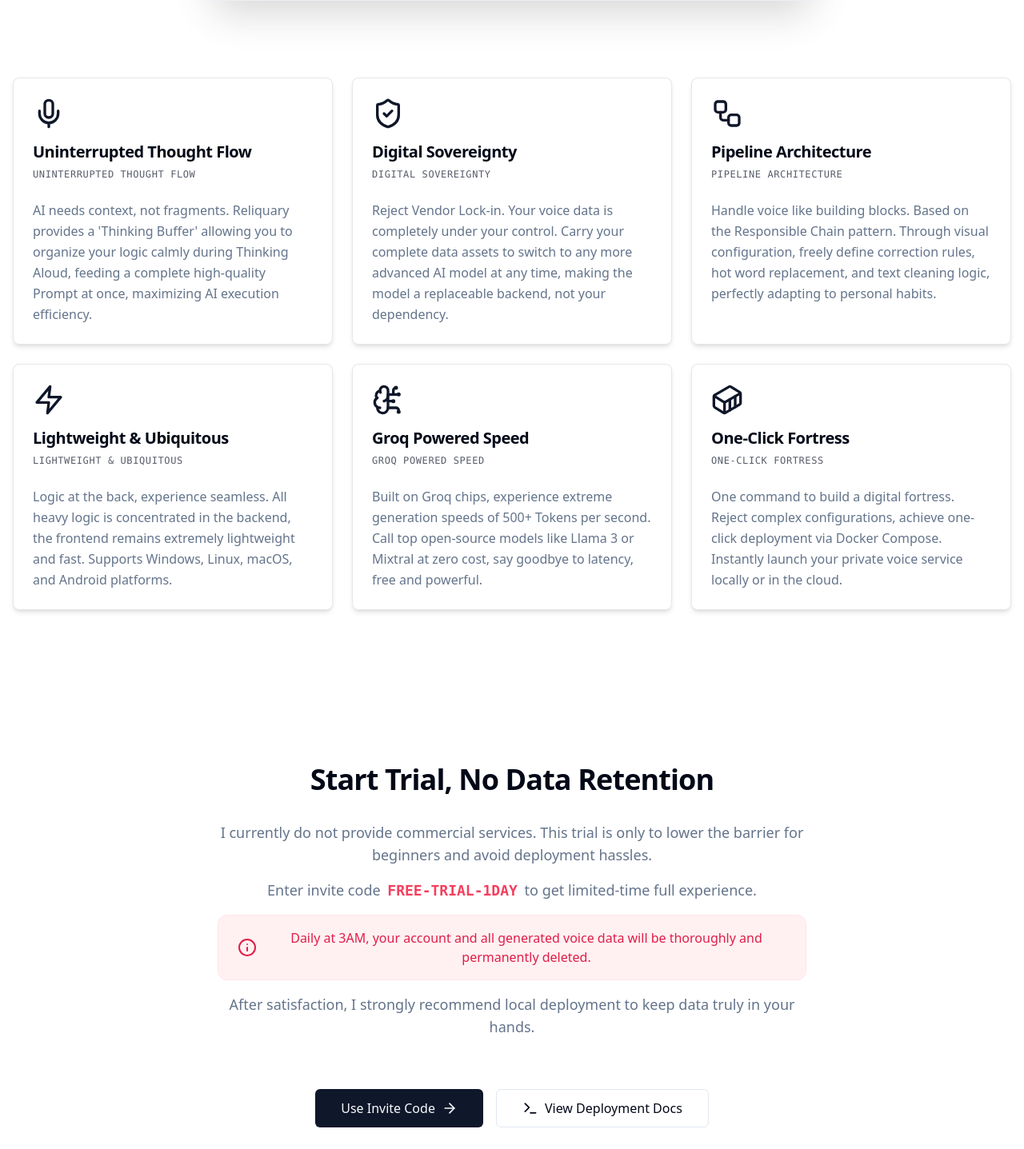
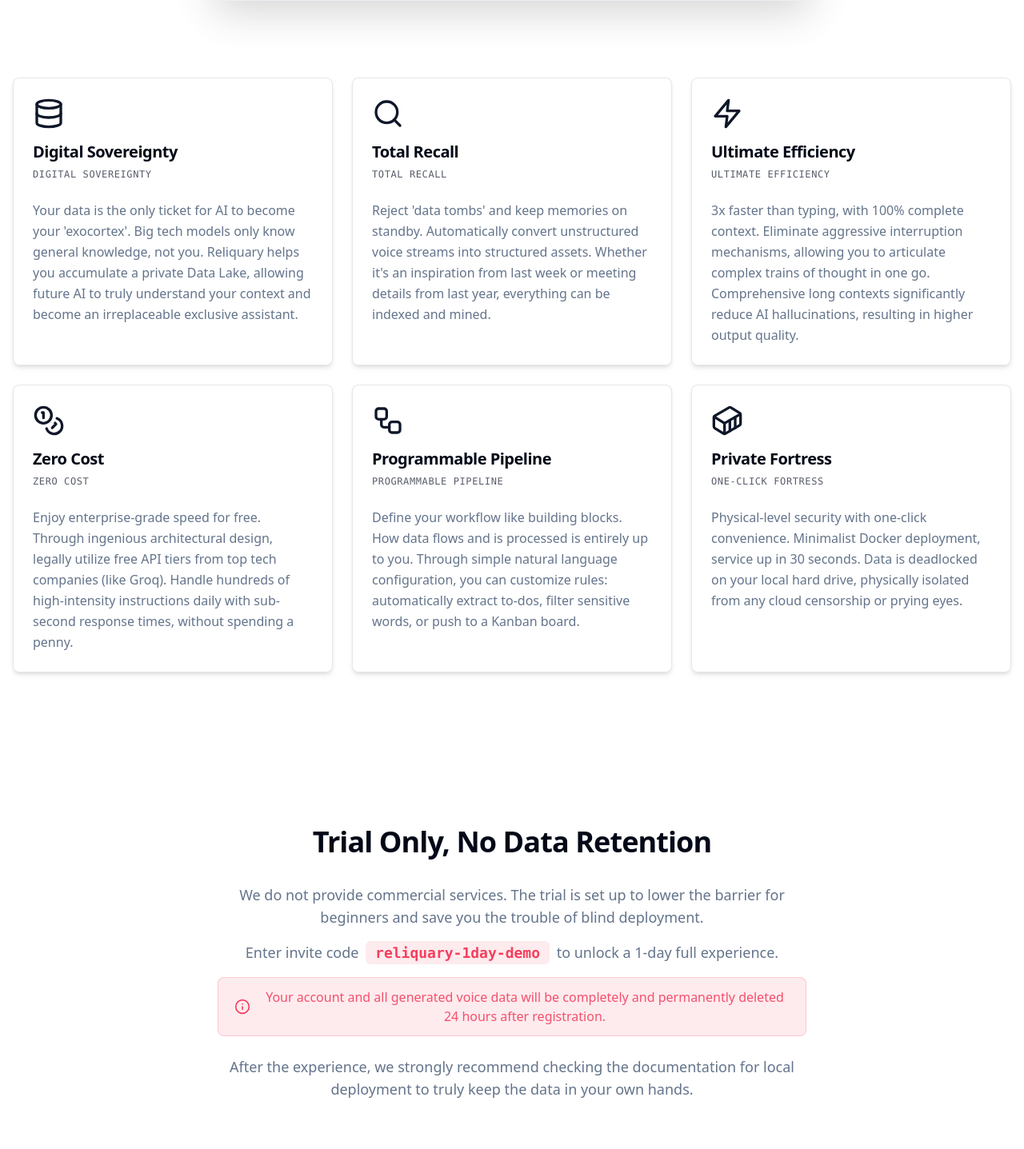
Before and after one commit to SentimentalK/Reliquary, a React (Vite) app in the folder web/: page / in a window 1280 px wide. Shown: the part 1093-2530 px from the top of the page at 80% size. Built offline with nearby package versions, Linux system fonts and the light colour scheme.

Commit message:
update home page

```diff
--- a/web/src/locales/en.json
+++ b/web/src/locales/en.json
@@ -1,7 +1,7 @@
 {
   "layout": {
-    "dashboard": "Dashboard",
-    "logs": "Time Machine",
+    "dashboard": "Device Management",
+    "logs": "History",
     "docs": "Documentation",
     "logout": "Log out",
     "toggleLanguage": "English",
@@ -43,7 +43,7 @@
     "noDevicesDesc": "Start a Reliquary client to see it here"
   },
   "history": {
-    "title": "Time Machine",
+    "title": "History",
     "subtitle": "View voice recognition history",
     "errorLoad": "Failed to load logs, please check backend API",
     "noRecords": "No records found",
@@ -120,54 +120,54 @@
   },
   "landing": {
     "heroTitle": "Reliquary",
-    "heroSubtitle": "Reclaim Your",
-    "heroSubtitleStrong": "Digital Sovereignty",
-    "heroDesc": "A local-first, completely free, Chain of Responsibility based AI voice interface.",
-    "heroDesc2": "Let data return to its source, let thinking be uninterrupted.",
+    "heroSubtitle": "Build Your",
+    "heroSubtitleStrong": "Digital Phylactery",
+    "heroDesc": "A self-hosted Personal Digital Asset I/O Protocol.",
+    "heroDesc2": "More than just speech-to-text; it's about reserving your Core Data Assets for the future.",
     "version": "v1.0.0 Stable Available",
     "download": "Download Client",
     "docker": "Docker Deploy",
     "features": {
-      "mic": {
-        "title": "Uninterrupted Thought Flow",
-        "desc": "AI needs context, not fragments. Reliquary provides a 'Thinking Buffer' allowing you to organize your logic calmly during Thinking Aloud, feeding a complete high-quality Prompt at once, maximizing AI execution efficiency."
-      },
       "sovereignty": {
         "title": "Digital Sovereignty",
-        "desc": "Reject Vendor Lock-in. Your voice data is completely under your control. Carry your complete data assets to switch to any more advanced AI model at any time, making the model a replaceable backend, not your dependency."
+        "desc": "Your data is the only ticket for AI to become your 'exocortex'. Big tech models only know general knowledge, not you. Reliquary helps you accumulate a private Data Lake, allowing future AI to truly understand your context and become an irreplaceable exclusive assistant."
+      },
+      "recall": {
+        "title": "Total Recall",
+        "desc": "Reject 'data tombs' and keep memories on standby. Automatically convert unstructured voice streams into structured assets. Whether it's an inspiration from last week or meeting details from last year, everything can be indexed and mined."
+      },
+      "efficiency": {
+        "title": "Ultimate Efficiency",
+        "desc": "3x faster than typing, with 100% complete context. Eliminate aggressive interruption mechanisms, allowing you to articulate complex trains of thought in one go. Comprehensive long contexts significantly reduce AI hallucinations, resulting in higher output quality."
+      },
+      "cost": {
+        "title": "Zero Cost",
+        "desc": "Enjoy enterprise-grade speed for free. Through ingenious architectural design, legally utilize free API tiers from top tech companies (like Groq). Handle hundreds of high-intensity instructions daily with sub-second response times, without spending a penny."
       },
       "pipeline": {
-        "title": "Pipeline Architecture",
-        "desc": "Handle voice like building blocks. Based on the Responsible Chain pattern. Through visual configuration, freely define correction rules, hot word replacement, and text cleaning logic, perfectly adapting to personal habits."
+        "title": "Programmable Pipeline",
+        "desc": "Define your workflow like building blocks. How data flows and is processed is entirely up to you. Through simple natural language configuration, you can customize rules: automatically extract to-dos, filter sensitive words, or push to a Kanban board."
       },
-      "lightweight": {
-        "title": "Lightweight & Ubiquitous",
-        "desc": "Logic at the back, experience seamless. All heavy logic is concentrated in the backend, the frontend remains extremely lightweight and fast. Supports Windows, Linux, macOS, and Android platforms."
-      },
-      "speed": {
-        "title": "Groq Powered Speed",
-        "desc": "Built on Groq chips, experience extreme generation speeds of 500+ Tokens per second. Call top open-source models like Llama 3 or Mixtral at zero cost, say goodbye to latency, free and powerful."
-      },
-      "docker": {
-        "title": "One-Click Fortress",
-        "desc": "One command to build a digital fortress. Reject complex configurations, achieve one-click deployment via Docker Compose. Instantly launch your private voice service locally or in the cloud."
+      "fortress": {
+        "title": "Private Fortress",
+        "desc": "Physical-level security with one-click convenience. Minimalist Docker deployment, service up in 30 seconds. Data is deadlocked on your local hard drive, physically isolated from any cloud censorship or prying eyes."
       }
     },
     "trial": {
-      "title": "Start Trial, ",
+      "title": "Trial Only, ",
       "titleStrong": "No Data Retention",
-      "p1": "I currently do not provide commercial services. This trial is only to lower the barrier for beginners and avoid deployment hassles.",
+      "p1": "We do not provide commercial services. The trial is set up to lower the barrier for beginners and save you the trouble of blind deployment.",
       "p2a": "Enter invite code",
-      "code": "FREE-TRIAL-1DAY",
-      "p2b": "to get limited-time full experience.",
-      "p3": "Daily at 3AM, your account and all generated voice data will be thoroughly and permanently deleted.",
-      "p4": "After satisfaction, I strongly recommend local deployment to keep data truly in your hands.",
+      "code": "reliquary-1day-demo",
+      "p2b": "to unlock a 1-day full experience.",
+      "p3": "Your account and all generated voice data will be completely and permanently deleted 24 hours after registration.",
+      "p4": "After the experience, we strongly recommend checking the documentation for local deployment to truly keep the data in your own hands.",
       "btnTrial": "Use Invite Code",
       "btnDocs": "View Deployment Docs"
     },
     "footer": {
-      "copyright": "© 2026 Reliquary Project.",
-      "license": "Released under AGPLv3.",
+      "copyright": "© 2024-2026 Reliquary Project. Open Core.",
+      "license": "MIT License",
       "privacy": "Privacy",
       "terms": "Terms",
       "twitter": "Twitter"
--- a/web/src/locales/zh.json
+++ b/web/src/locales/zh.json
@@ -120,37 +120,37 @@
   },
   "landing": {
     "heroTitle": "Reliquary",
-    "heroSubtitle": "夺回你的",
-    "heroSubtitleStrong": "数字主权",
-    "heroDesc": "一个本地优先、完全免费、基于责任链模式的 AI 语音接口。",
-    "heroDesc2": "让数据回归本源，让思考不再被打断。",
+    "heroSubtitle": "构建你的",
+    "heroSubtitleStrong": "数字命匣",
+    "heroDesc": "一个私有化部署的个人数字资产 I/O 协议",
+    "heroDesc2": "不仅仅是语音转文字，更是为未来储备属于你的核心数据资产。",
     "version": "v1.0.0 Stable Available",
     "download": "下载客户端",
     "docker": "Docker 部署",
     "features": {
-      "mic": {
-        "title": "完整思维流",
-        "desc": "AI 需要语境，而不是碎片。Reliquary 提供“思考缓冲”，让你在 Thinking Aloud 中从容理清逻辑，一次性投喂完整的高质量 Prompt，最大化 AI 执行效率。"
+      "sovereignty": {
+        "title": "数字主权",
+        "desc": "你的数据，是 AI 成为你“外脑”的唯一门票。大厂模型只懂通用知识，不懂你。Reliquary 帮你积累私有数据湖，让未来的 AI 真正理解你的语境，成为无法替代的专属副手。"
       },
-      "sovereignty": {
-        "title": "数据主权与解耦",
-        "desc": "拒绝 Vendor Lock-in。你的语音数据完全由你掌控。随时携带完整数据资产切换至任何更先进的 AI 模型，让模型成为可替换的后端，而不是你的依赖。"
+      "recall": {
+        "title": "全量检索",
+        "desc": "拒绝“数据坟墓”，让记忆随时待命。自动将非结构化的语音流转化为结构化的资产。无论是上周的灵感还是去年的会议细节，都能被索引、被挖掘。"
+      },
+      "efficiency": {
+        "title": "极致效率",
+        "desc": "3 倍于打字的速度，100% 的完整语境。杜绝激进的打断机制，允许你一次性说完复杂的长逻辑。完整的长上下文能极大减少 AI 的幻觉，让输出质量更高。"
+      },
+      "cost": {
+        "title": "零成本",
+        "desc": "免费享受企业级的极速体验。通过精妙的架构设计，合法利用顶级科技公司（如 Groq）的免费 API 额度。每天处理数百条高强度指令，秒级响应，不花一分钱。"
       },
       "pipeline": {
-        "title": "责任链式管道",
-        "desc": "像搭积木一样处理语音。基于 Responsible Chain 模式。通过可视化配置，自由定义修正规则、热词替换和文本清洗逻辑，精准适配个人习惯。"
+        "title": "可编程管道",
+        "desc": "像搭积木一样定义你的工作流。数据如何流转、如何处理，全由你决定。通过简单的自然语言配置，你可以自定义规则：自动提取待办、过滤敏感词、或推送到看板。"
       },
-      "lightweight": {
-        "title": "全平台轻量化",
-        "desc": "逻辑后置，体验无感。所有重型逻辑集中于后端，前端保持极致轻量与极速响应。支持 Windows, Linux, macOS 及 Android 全平台。"
-      },
-      "speed": {
-        "title": "Groq 光速推理",
-        "desc": "基于 Groq 芯片构建，体验每秒 500+ Tokens 的极致生成速度。零成本调用 Llama 3 或 Mixtral 等顶级开源模型，告别延迟，免费且强大。"
-      },
-      "docker": {
-        "title": "Docker 一键私有化",
-        "desc": "一条指令，构建数字堡垒。拒绝复杂配置，通过 Docker Compose 实现一键部署。在本地或云端瞬间拉起属于你的私有语音服务。"
+      "fortress": {
+        "title": "私有化堡垒",
+        "desc": "物理级的安全，一键即用的便利。极简 Docker 部署，30 秒拉起服务。数据死死锁在本地硬盘，物理隔绝任何云端审查与窥探。"
       }
     },
     "trial": {
@@ -158,18 +158,18 @@
       "titleStrong": "绝不留存数据",
       "p1": "我目前不提供商业服务。设立试用仅为降低小白门槛，免去你盲目部署的麻烦。",
       "p2a": "注册时输入邀请码",
-      "code": "FREE-TRIAL-1DAY",
+      "code": "reliquary-1day-demo",
       "p2b": "即可获得限时完整体验。",
-      "p3": "每日3AM, 你的账号与所有产生的语音数据将被彻底、永久删除。",
+      "p3": "你的账号与所有产生的语音数据将在注册24小时后被彻底、永久删除。",
       "p4": "体验满意后，我强烈建议你查阅文档进行本地部署，让数据真正留在自己手里。",
       "btnTrial": "使用邀请码体验",
-      "btnDocs": "查看本地部署文档"
+      "btnDocs": "查看部署文档"
     },
     "footer": {
-      "copyright": "© 2026 Reliquary Project.",
-      "license": "基于 AGPLv3 协议开源。",
-      "privacy": "隐私政策",
-      "terms": "服务条款",
+      "copyright": "© 2024-2026 Reliquary Project. Open Core.",
+      "license": "MIT License",
+      "privacy": "Privacy",
+      "terms": "Terms",
       "twitter": "Twitter"
     }
   }
--- a/web/src/pages/LandingPage.tsx
+++ b/web/src/pages/LandingPage.tsx
@@ -1,8 +1,7 @@
 import { Logo } from '@/components/Logo'
 import {
-    Mic,
-    BrainCircuit,
-    ShieldCheck,
+    Database,
+    Search,
     Workflow,
     Zap,
     Container,
@@ -14,7 +13,8 @@ import {
     Moon,
     Sun,
     Laptop,
-    Info
+    Info,
+    Coins
 } from 'lucide-react'
 import { Button } from '@/components/ui/button'
 import { Card, CardContent, CardHeader, CardTitle, CardDescription } from '@/components/ui/card'
@@ -46,40 +46,40 @@ export default function LandingPage() {
 
     const features = [
         {
-            icon: Mic,
-            title: t('landing.features.mic.title'),
-            titleEn: "Uninterrupted Thought Flow",
-            desc: t('landing.features.mic.desc')
-        },
-        {
-            icon: ShieldCheck,
+            icon: Database,
             title: t('landing.features.sovereignty.title'),
             titleEn: "Digital Sovereignty",
             desc: t('landing.features.sovereignty.desc')
         },
         {
+            icon: Search,
+            title: t('landing.features.recall.title'),
+            titleEn: "Total Recall",
+            desc: t('landing.features.recall.desc')
+        },
+        {
+            icon: Zap,
+            title: t('landing.features.efficiency.title'),
+            titleEn: "Ultimate Efficiency",
+            desc: t('landing.features.efficiency.desc')
+        },
+        {
+            icon: Coins,
+            title: t('landing.features.cost.title'),
+            titleEn: "Zero Cost",
+            desc: t('landing.features.cost.desc')
+        },
+        {
             icon: Workflow,
             title: t('landing.features.pipeline.title'),
-            titleEn: "Pipeline Architecture",
+            titleEn: "Programmable Pipeline",
             desc: t('landing.features.pipeline.desc')
         },
         {
-            icon: Zap,
-            title: t('landing.features.lightweight.title'),
-            titleEn: "Lightweight & Ubiquitous",
-            desc: t('landing.features.lightweight.desc')
-        },
-        {
-            icon: BrainCircuit,
-            title: t('landing.features.speed.title'),
-            titleEn: "Groq Powered Speed",
-            desc: t('landing.features.speed.desc')
-        },
-        {
             icon: Container,
-            title: t('landing.features.docker.title'),
+            title: t('landing.features.fortress.title'),
             titleEn: "One-Click Fortress",
-            desc: t('landing.features.docker.desc')
+            desc: t('landing.features.fortress.desc')
         }
     ]
 
@@ -241,15 +241,17 @@ export default function LandingPage() {
                             {t('landing.trial.p1')}
                         </p>
                         <p>
-                            {t('landing.trial.p2a')} <code className="text-rose-500 font-mono font-bold mx-1 select-all">{t('landing.trial.code')}</code> {t('landing.trial.p2b')}
+                            {t('landing.trial.p2a')} <code className="text-rose-500 font-mono font-bold bg-rose-500/10 px-3 py-1 rounded-md mx-1 select-all">{t('landing.trial.code')}</code> {t('landing.trial.p2b')}
                         </p>
-                        <div className="inline-flex flex-col sm:flex-row items-start sm:items-center gap-3 border px-6 py-4 rounded-xl text-left sm:text-center mt-2 transition-colors bg-rose-50 border-rose-100 dark:bg-rose-500/10 dark:border-rose-500/20 text-rose-600 dark:text-rose-400">
-                            <Info className="h-6 w-6 shrink-0 mt-0.5 sm:mt-0" />
-                            <p className="font-medium text-base">
+
+                        <div className="inline-flex items-start sm:items-center gap-3 bg-rose-500/10 border border-rose-500/20 px-5 py-3 rounded-lg text-left sm:text-center mt-2 mx-auto">
+                            <Info className="h-5 w-5 text-rose-500 shrink-0 mt-0.5 sm:mt-0" />
+                            <p className="font-medium text-rose-500/90 text-base">
                                 {t('landing.trial.p3')}
                             </p>
                         </div>
-                        <p>
+
+                        <p className="pt-2">
                             {t('landing.trial.p4')}
                         </p>
                     </div>
```
